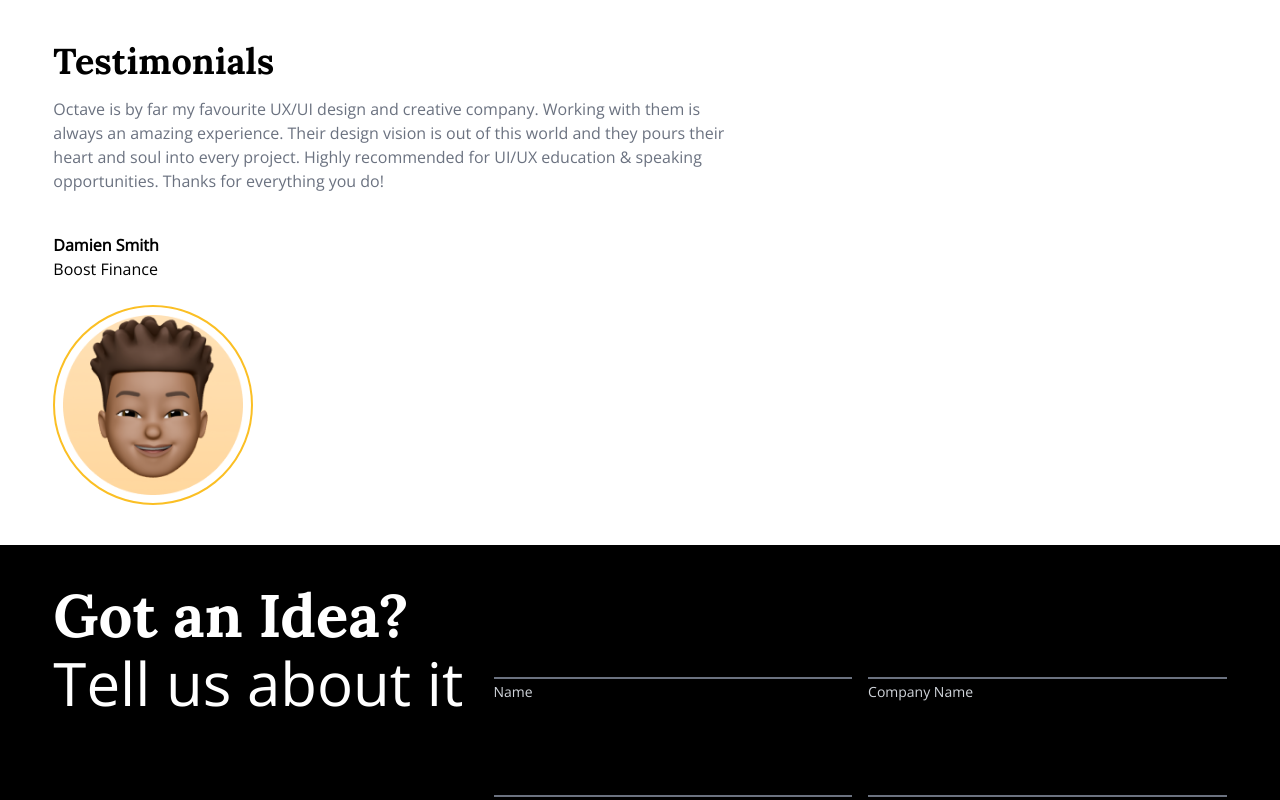
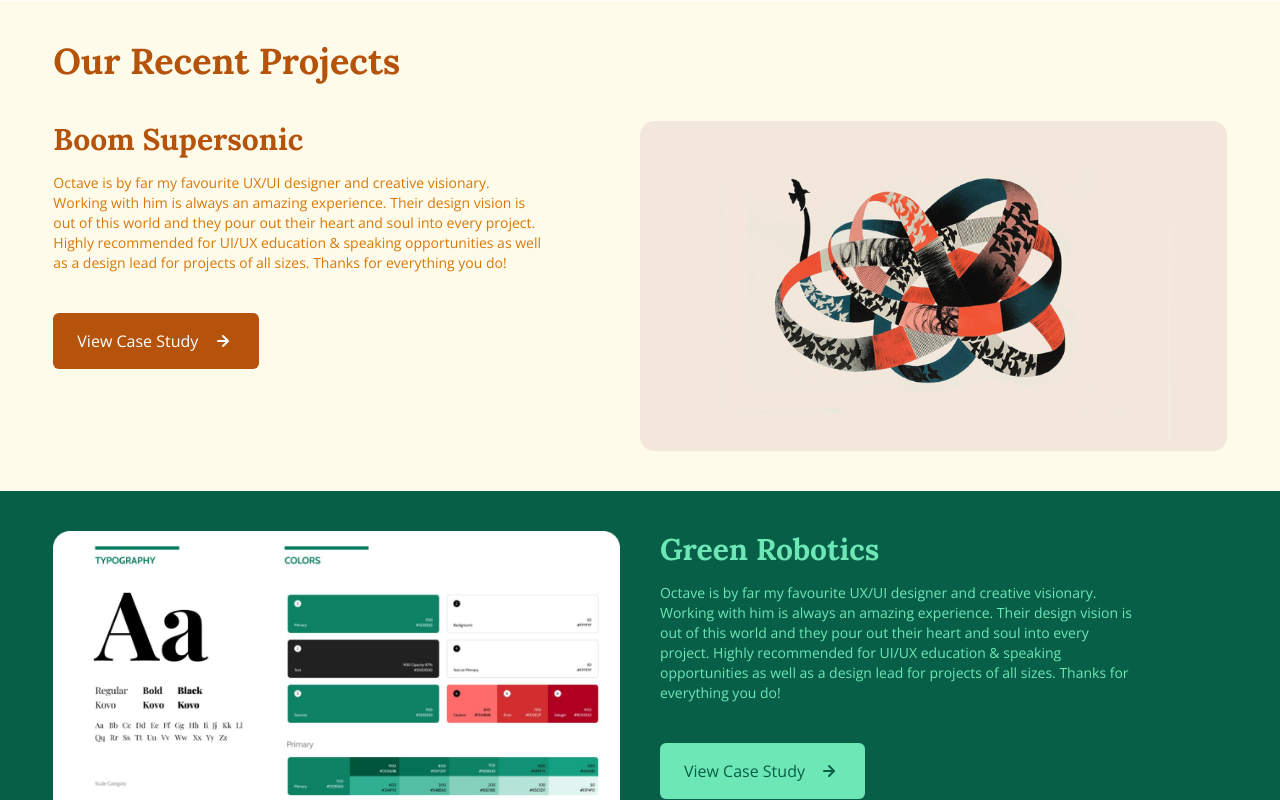
Before and after one commit to Nyamador/octave-website, a Next.js app: page / in a window 1280 px wide. Shown: the part 960-1760 px from the top of the page. Built offline with nearby package versions, Linux system fonts and the light colour scheme.

Commit message:
Recent projects

```diff
--- a/pages/index.js
+++ b/pages/index.js
@@ -9,7 +9,6 @@
 export default function Home() {
   return (
     <>
-      <div>
       <Head>
         <title>Octave Systems </title>
         <link rel="preconnect" href="https://fonts.googleapis.com" />
@@ -117,13 +116,69 @@
         </div>
       </header>
 
-        <section className="py-10 md:w-11/12 md:m-auto">
+      <section className="py-10">
+        <div className="md:w-11/12 md:m-auto">
           <h2 className="mb-4 font-serif text-2xl md:text-4xl">
             Trusted Partners
           </h2>
-          <div></div>
+          <div className="flex md:flex-row"></div>
+        </div>
       </section>
+
+      <section className="py-10 bg-yellow-50">
+        <div className="md:w-11/12 md:m-auto">
+          <h3 className="mb-10 font-serif text-2xl text-yellow-700 md:text-4xl">
+            Our Recent Projects
+          </h3>
+          <div className="flex md:flex-row">
+            <div className="md:w-6/12">
+              <h4 className="mb-4 text-3xl text-yellow-700">Boom Supersonic</h4>
+              <p className="w-10/12 mb-10 text-sm text-yellow-600">
+                Octave is by far my favourite UX/UI designer and creative
+                visionary. Working with him is always an amazing experience.
+                Their design vision is out of this world and they pour out their
+                heart and soul into every project. Highly recommended for UI/UX
+                education & speaking opportunities as well as a design lead for
+                projects of all sizes. Thanks for everything you do!
+              </p>
+              <button className="flex flex-row px-6 py-4 text-white bg-yellow-700 rounded-md">
+                View Case Study &nbsp;&nbsp; <Unicons.UilArrowRight />
+              </button>
             </div>
+            <div className="md:w-6/12">
+              <img
+                src="/svg/dummy_project_banner.png"
+                title=""
+                height="auto"
+                width="auto"
+              />
+            </div>
+          </div>
+        </div>
+      </section>
+      <section className="py-10 bg-green-800">
+        <div className="md:w-11/12 md:m-auto">
+          <div className="flex md:flex-row">
+            <div className="mr-10 md:w-6/12">
+              <img src="/svg/dummy_2.png" title="" height="auto" width="auto" />
+            </div>
+            <div className="md:w-6/12">
+              <h4 className="mb-4 text-3xl text-green-300">Green Robotics</h4>
+              <p className="w-10/12 mb-10 text-sm text-green-300">
+                Octave is by far my favourite UX/UI designer and creative
+                visionary. Working with him is always an amazing experience.
+                Their design vision is out of this world and they pour out their
+                heart and soul into every project. Highly recommended for UI/UX
+                education & speaking opportunities as well as a design lead for
+                projects of all sizes. Thanks for everything you do!
+              </p>
+              <button className="flex flex-row px-6 py-4 text-green-800 bg-green-300 rounded-md">
+                View Case Study &nbsp;&nbsp; <Unicons.UilArrowRight />
+              </button>
+            </div>
+          </div>
+        </div>
+      </section>
 
       <section className="flex flex-col py-4 md:py-10 md:flex-row">
         <div className="m-auto md:w-11/12">
--- a/styles/globals.css
+++ b/styles/globals.css
@@ -26,7 +26,7 @@
 }
 
 ::selection {
-  background-color: rgba(124, 0, 255, 0.1);
+  background-color: rgba(187, 187, 187, 0.1);
 }
 /* Chrome, Safari, Edge, Opera */
 input::-webkit-outer-spin-button,
@@ -44,12 +44,12 @@
   resize: none;
 }
 ::-webkit-scrollbar {
-  width: 10px;
+  width: 4px;
   background-color: transparent;
 }
 
 ::-webkit-scrollbar-thumb {
-  background-color: #441a47;
+  background-color: #7c7c7c;
   border-radius: 12px;
 }
 
```
Also changed, not shown: public/svg/dummy_2.png (added), public/svg/dummy_project_banner.png (added). Lines whose indentation alone changed are shown as unchanged.
